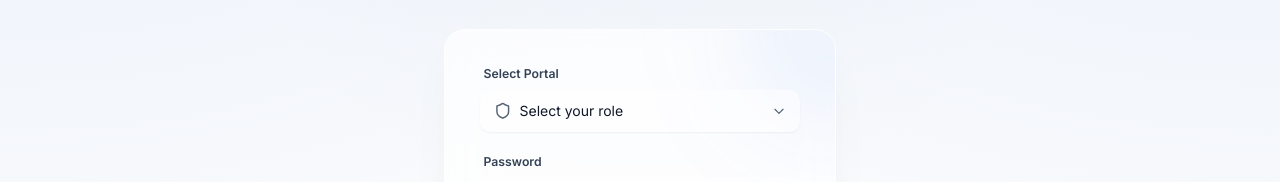
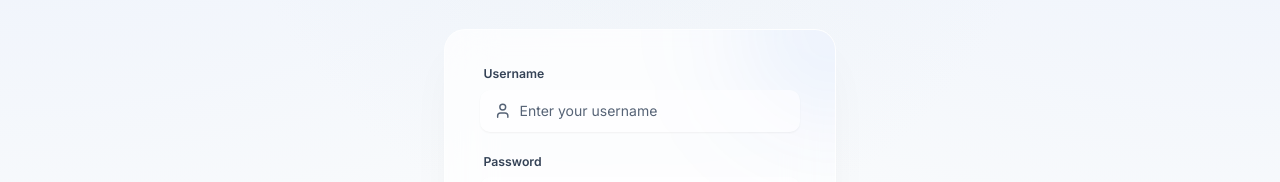
Before and after one commit to SKARAplha0407/scwms-sim, a Next.js app: page / in a window 1280 px wide. Shown: the part 319-501 px from the top of the page. Built offline with nearby package versions, Linux system fonts and the light colour scheme.

Commit message:
feat: replace portal selection dropdown with a username input field on the login page.

```diff
--- a/src/app/page.tsx
+++ b/src/app/page.tsx
@@ -58,27 +58,19 @@ export default function LoginPage() {
 
                     <form onSubmit={handleLogin} className="space-y-6 relative z-10">
                         <div className="space-y-2">
-                            <label className="block text-sm font-semibold text-text-secondary ml-1">Select Portal</label>
+                            <label className="block text-sm font-semibold text-text-secondary ml-1">Username</label>
                             <div className="relative group">
                                 <div className="absolute inset-y-0 left-0 pl-4 flex items-center pointer-events-none transition-colors group-focus-within:text-primary">
-                                    <Shield className="h-5 w-5 text-text-tertiary group-focus-within:text-primary transition-colors" />
+                                    <User className="h-5 w-5 text-text-tertiary group-focus-within:text-primary transition-colors" />
                                 </div>
-                                <select
+                                <input
+                                    type="text"
                                     required
                                     value={username}
                                     onChange={(e) => setUsername(e.target.value)}
-                                    className="input-modern pl-11 h-12 bg-surface/50 focus:bg-surface border-transparent focus:border-primary/30 shadow-sm appearance-none w-full cursor-pointer"
-                                >
-                                    <option value="" disabled>Select your role</option>
-                                    <option value="admin">Admin Portal</option>
-                                    <option value="faculty">Faculty Portal</option>
-                                    <option value="student">Student Portal</option>
-                                </select>
-                                <div className="absolute inset-y-0 right-0 pr-4 flex items-center pointer-events-none">
-                                    <svg className="h-4 w-4 text-text-tertiary" fill="none" stroke="currentColor" viewBox="0 0 24 24">
-                                        <path strokeLinecap="round" strokeLinejoin="round" strokeWidth="2" d="M19 9l-7 7-7-7" />
-                                    </svg>
-                                </div>
+                                    className="input-modern pl-11 h-12 bg-surface/50 focus:bg-surface border-transparent focus:border-primary/30 shadow-sm"
+                                    placeholder="Enter your username"
+                                />
                             </div>
                         </div>
 
```
Also changed, not shown: 1 other file (tests, documents, lock files or other folders).
